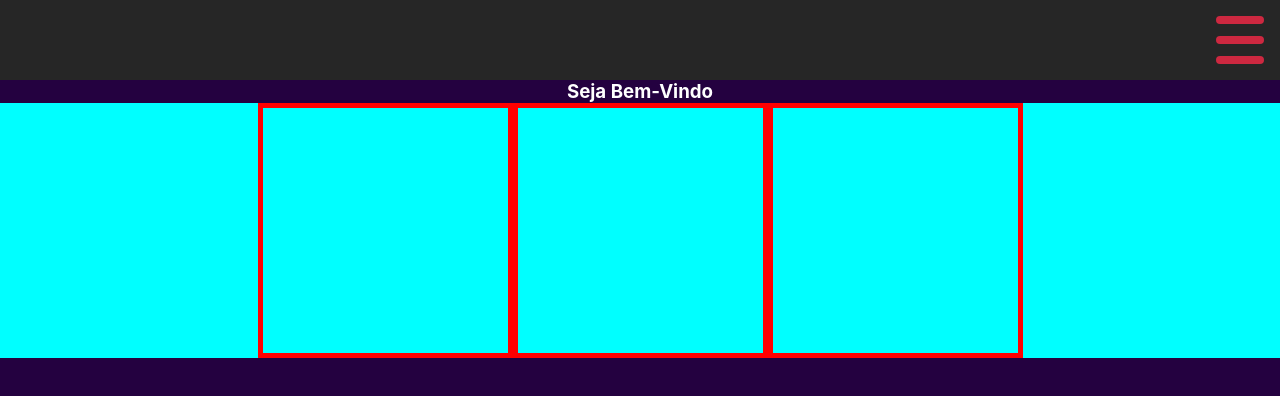
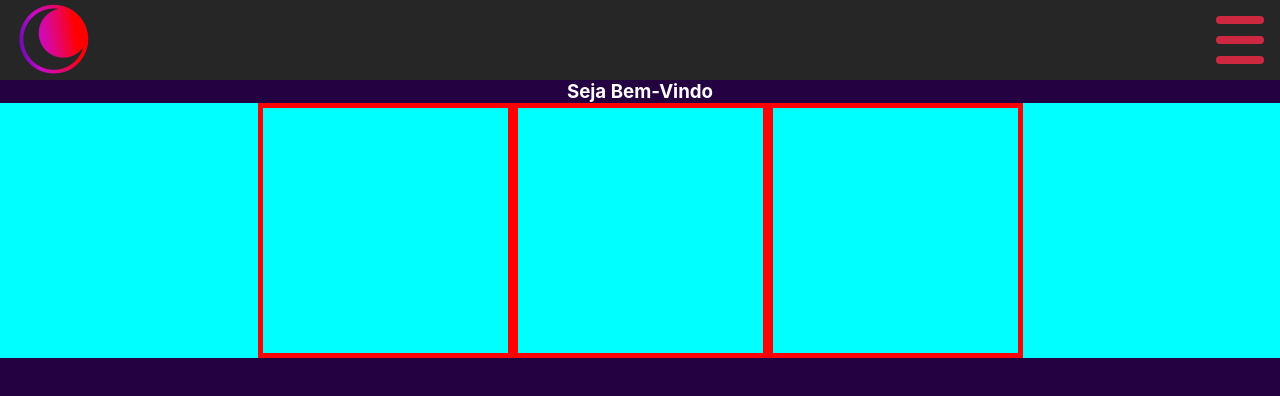
Before and after one commit to Livia2710/Crescedia_React, a React (Create React App) app in the folder crescendia/: page / in a window 1280 px wide. Shown: the top 396 px of the page. Built offline with nearby package versions, Linux system fonts and the light colour scheme.

Commit message:
new item
creation of login page

```diff
--- a/crescendia/src/App.js
+++ b/crescendia/src/App.js
@@ -1,4 +1,4 @@
-import logo from './logo.svg';
+import Logo from './logo.svg';
 import Navbar from './components/layout/navbar.js'
 import './App.css';
 
--- a/crescendia/src/components/layout/navbar.css
+++ b/crescendia/src/components/layout/navbar.css
@@ -10,8 +10,14 @@ nav {
     background-color: #262626;
     display: flex;
     align-items: center;
-    justify-content: flex-end;
+    justify-content: space-between;
     padding: 1em;
+}
+
+.Logo {
+    margin-top: 5px;
+    width: 75px;
+    height: 75px;
 }
 
 .burger-menu {
--- a/crescendia/src/components/layout/navbar.js
+++ b/crescendia/src/components/layout/navbar.js
@@ -1,4 +1,5 @@
 import React, {useState} from "react";
+import Logo from '../../assets/logo.png'
 import './navbar.css'
 
 const Navbar = () => {
@@ -26,7 +27,7 @@ const Navbar = () => {
             <nav>
 
                 <div className="logo">
-                    <img src="../" alt="" />
+                   <img src={Logo} className="Logo"/>
                 </div>
                 <div className="burger-menu" onClick={updateMenu}>
                     <div className={burger_class} ></div>
@@ -49,38 +50,3 @@ const Navbar = () => {
 }
 
 export default Navbar
-
-
-// import React, { Component } from 'react';
-// import './navbar.css';
-
-// class Navbar extends Component {
-//     state = { clicked: false };
-
-//     handleClick = () => {
-//         this.setState(prevState => ({ clicked: !prevState.clicked }));
-//     }
-
-//     render() {
-//         return (
-//             <nav>
-//                 <a href="#" alt="Logo">
-//                     <img src="path_to_logo.png" alt="Logo" />
-//                 </a>
-
-//                 <ul id="navbar"
-//                 className={this.state.clicked ? "#navbar active" : "navbar"}>
-//                     <li><a href="#">Seu perfil</a></li>
-//                     <li><a href="#">Biblioteca</a></li>
-//                     <li><a href="#">Assinaturas</a></li>
-//                 </ul>
-
-//                 <button id="mobile" onClick={this.handleClick} role="button">
-//                     <p id="bar" className={this.state.clicked ? "O" : "X"}></p>
-//                 </button>
-//             </nav>
-//         );
-//     }
-// }
-
-// export default Navbar;
```
Also changed, not shown: crescendia/src/components/login.js (added, +13 -0 lines).
